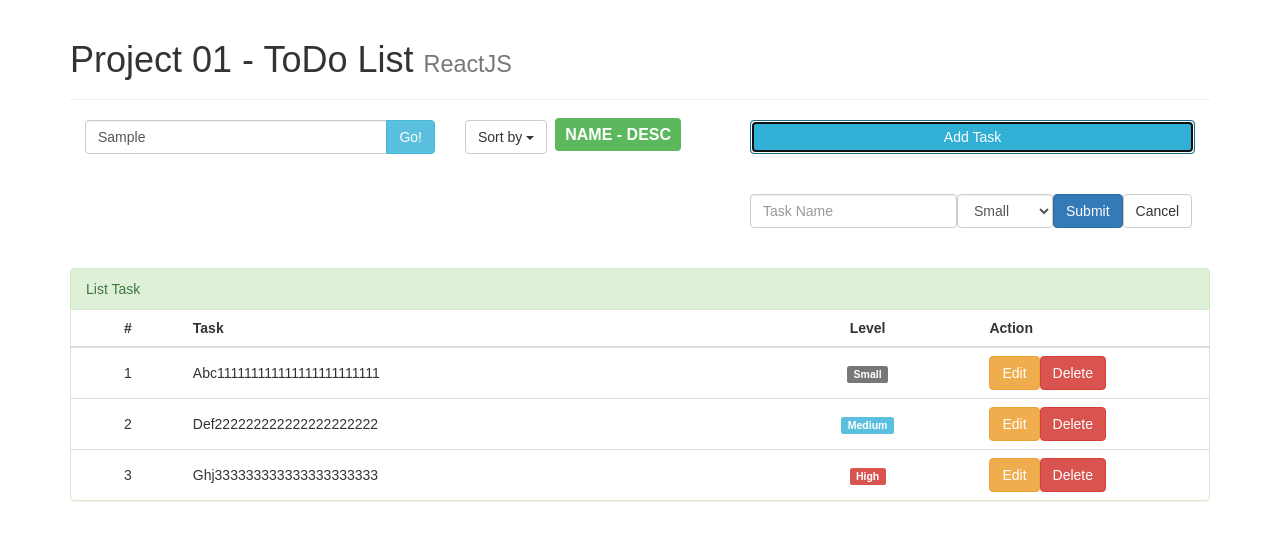
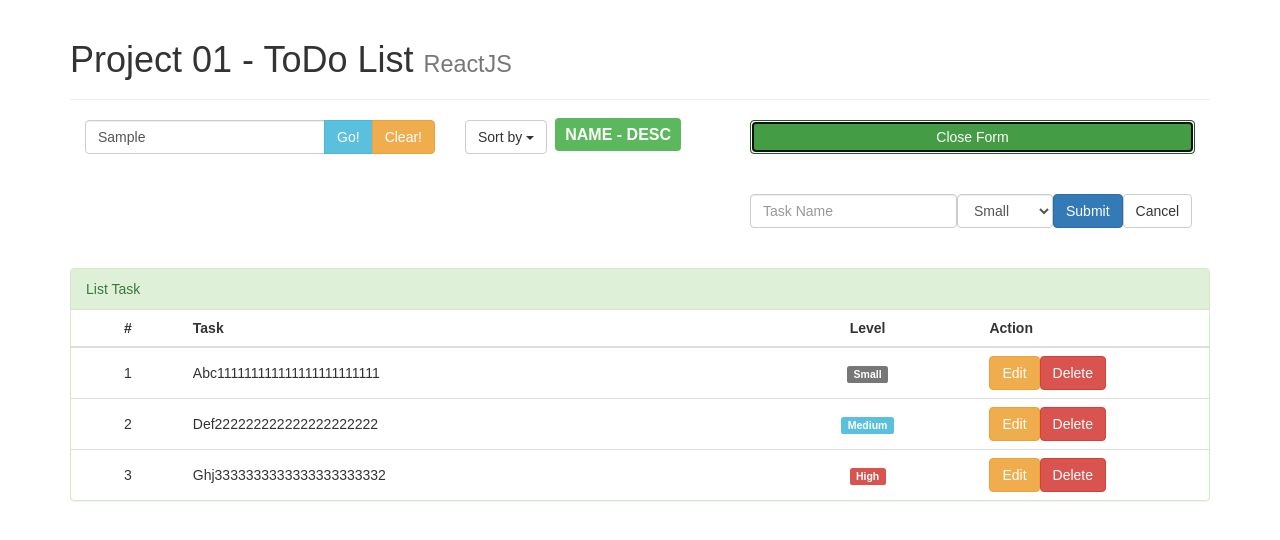
Before and after one commit to ptdatkhtn/ReactJs-todoList, a React (Create React App) app: page / in a window 1280 px wide. Both pictures are taken after typing "Sample" into the empty fields and a click on the button "Add Task". Shown: the top 540 px of the page. Built offline with nearby package versions, Linux system fonts and the light colour scheme.

Commit message:
update toggle form + build search function

```diff
--- a/src/App.js
+++ b/src/App.js
@@ -10,19 +10,43 @@ class App extends Component {
         super(props);
         this.state = {
             items: tasks,
-            isShowForm: false
+            isShowForm: false,
+            strSearch: ''
         };
         this.handleToggleForm = this.handleToggleForm.bind(this);
+        this.closeForm = this.closeForm.bind(this);
+        this.handleSearch = this.handleSearch.bind(this);
     }
+
     handleToggleForm(){
         this.setState({isShowForm: !this.state.isShowForm});
-        }
+    }
+
+    closeForm(){
+        this.setState({isShowForm: false});
+    }
+
+    handleSearch(value){
+        this.setState({strSearch: value});
+    }
     render() {
         //console.log(this.state.items);
-        let items = this.state.items;
+        //console.log(this.state.strSearch);
+        let itemsOrigin = this.state.items;
+        let items = [];
         let elmForm = null;
+        let search = this.state.strSearch;
         if(this.state.isShowForm){
-            elmForm = <Form/>
+            elmForm = <Form onClickCancel = {this.closeForm}/>
+        }
+
+        if(search.length > 0){
+            itemsOrigin.forEach((item) => {
+                if(item.name.toLowerCase().indexOf(search) !== -1)
+                    items.push(item);
+            })
+        }else{
+            items = itemsOrigin;
         }
 
         return (
@@ -32,7 +56,11 @@ class App extends Component {
                     <Title/>
                     {/* TITLE : END */}
                     {/* CONTROL (SEARCH + SORT + ADD) : START */}
-                    <Control onClickAdd={this.handleToggleForm}/>
+                    <Control
+                        onClickAdd={this.handleToggleForm}
+                        isShowForm={this.state.isShowForm}
+                        onClickSearchGo={this.handleSearch}
+                    />
                     {/* CONTROL (SEARCH + SORT + ADD) : END */}
                     {/* FORM : START */}
                     {elmForm}
--- a/src/components/Control.js
+++ b/src/components/Control.js
@@ -10,19 +10,25 @@ class Control extends Component {
     handleAdd(){
         this.props.onClickAdd();
     }
+
     render() {
+        //console.log(this.props.isShowForm);
+        let elmButton = <button onClick={this.handleAdd} type="button" className="btn btn-info btn-block">Add Task</button>;
+        if(this.props.isShowForm){
+            elmButton = <button onClick={this.handleAdd} type="button" className="btn btn-success btn-block">Close Form</button>;
+        }
         return (
 
             <div className="row">
                 {/* SEARCH : START */}
-                <Search/>
+                <Search onClickGo={this.props.onClickSearchGo}/>
                 {/* SEARCH : END */}
                 {/* SORT : START */}
                 <Sort/>
                 {/* SORT : END */}
                 {/* ADD : START */}
                 <div className="col-xs-5 col-sm-5 col-md-5 col-lg-5">
-                    <button onClick={this.handleAdd} type="button" className="btn btn-info btn-block">Add Task</button>
+                    {elmButton}
                 </div>
                 {/* ADD : END */}
             </div>
--- a/src/components/Form.js
+++ b/src/components/Form.js
@@ -3,6 +3,14 @@ import React, {Component} from 'react';
 
 
 class Form extends Component {
+    constructor(props){
+        super(props);
+        this.handleCancel = this.handleCancel.bind(this);
+    }
+    handleCancel(){
+        //console.log(123);
+        this.props.onClickCancel();
+    }
     render() {
         return (
 
@@ -25,7 +33,7 @@ class Form extends Component {
                                 </select>
                             </div>
                             <button type="button" className="btn btn-primary">Submit</button>
-                            <button type="button" className="btn btn-default">Cancel</button>
+                            <button onClick={this.handleCancel} type="button" className="btn btn-default">Cancel</button>
                         </form>
                     </div>
                 </div>
--- a/src/components/Search.js
+++ b/src/components/Search.js
@@ -3,6 +3,30 @@ import React, {Component} from 'react';
 
 
 class Search extends Component {
+    constructor(props){
+        super(props);
+        this.state = {
+          strSearch: ''
+        };
+        this.handleSearch = this.handleSearch.bind(this);
+        this.handleClear = this.handleClear.bind(this);
+        this.handleChange = this.handleChange.bind(this);
+    }
+
+    handleSearch(){
+        //console.log(this.state.strSearch);
+        this.props.onClickGo(this.state.strSearch);
+    }
+
+    handleClear(){
+        //console.log("clear");
+        this.setState({strSearch: ''});
+        this.props.onClickGo('');
+    }
+
+    handleChange(event){
+        this.setState({strSearch: event.target.value});
+    }
     render() {
         return (
 
@@ -10,9 +34,10 @@ class Search extends Component {
                 {/* SEARCH : START */}
                 <div className="col-xs-4 col-sm-4 col-md-4 col-lg-4">
                     <div className="input-group">
-                        <input type="text" className="form-control" ref="search" placeholder="Search for..."/>
+                        <input value={this.state.strSearch} onChange={this.handleChange} type="text" className="form-control" placeholder="Search for..."/>
                         <span className="input-group-btn">
-                                    <button className="btn btn-info" type="button">Go!</button>
+                            <button onClick={this.handleSearch} className="btn btn-info" type="button">Go!</button>
+                            <button onClick={this.handleClear} className="btn btn-warning" type="button">Clear!</button>
                         </span>
                     </div>
                 </div>
--- a/src/mocks/tasks.js
+++ b/src/mocks/tasks.js
@@ -13,7 +13,7 @@ let tasks = [
     },
     {
         id : uuidv4(),
-        name : "Ghj333333333333333333333",
+        name : "Ghj3333333333333333333332",
         level : 2 // 0 small, 1 medium, 2 high
     }
 ]
```
